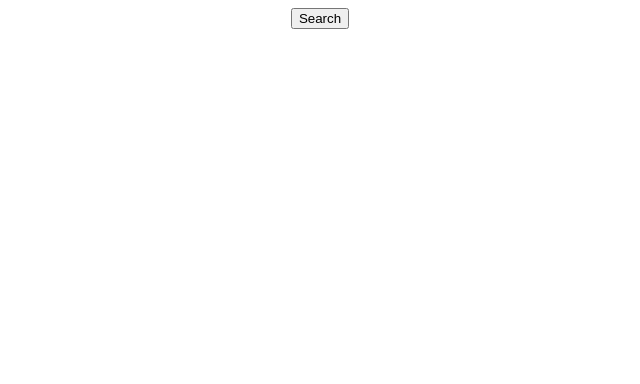
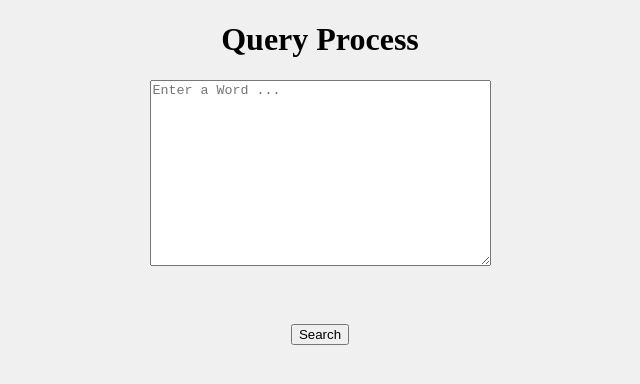
Before and after one commit to basselakmal/APT_Search_Engine, a plain HTML site: page NetBeans/APT - Search Engine/web/index.html in a window 1280 px wide. Shown: the whole page, without its empty margins (320-960 px from the left). Drawn offline with Linux system fonts and the light colour scheme.

Commit message:
Add files via upload

```diff
--- a/NetBeans/APT - Search Engine/web/index.html
+++ b/NetBeans/APT - Search Engine/web/index.html
@@ -1,22 +1,15 @@
 <!DOCTYPE html>
-<!--
-To change this license header, choose License Headers in Project Properties.
-To change this template file, choose Tools | Templates
-and open the template in the editor.
--->
 <html>
-    <head>
-        <title>APT Search Engine</title>
-        <meta charset="UTF-8">
-        <meta name="viewport" content="width=device-width, initial-scale=1.0">
-    </head>
-    <body>
-    <center>
-                <div>
-                    <form action="Search" method="GET">
-                        <input type="submit" value="Search">
-                    </form>
-                </div>
-    </center>
+    <head></head>
+    <body bgcolor="#f0f0f0" align="center">
+	<h1 align="center"> Query Process </h1>
+        <textarea rows="12" cols="40" name="Query" form="QueryProcess" placeholder="Enter a Word ..."></textarea>
+        <br>
+        <br>
+        <form action="QueryProcess" method="GET" id="QueryProcess">
+            <br>
+            <br>
+            <input type="submit" value="Search" />
+        </form>
     </body>
 </html>
```
